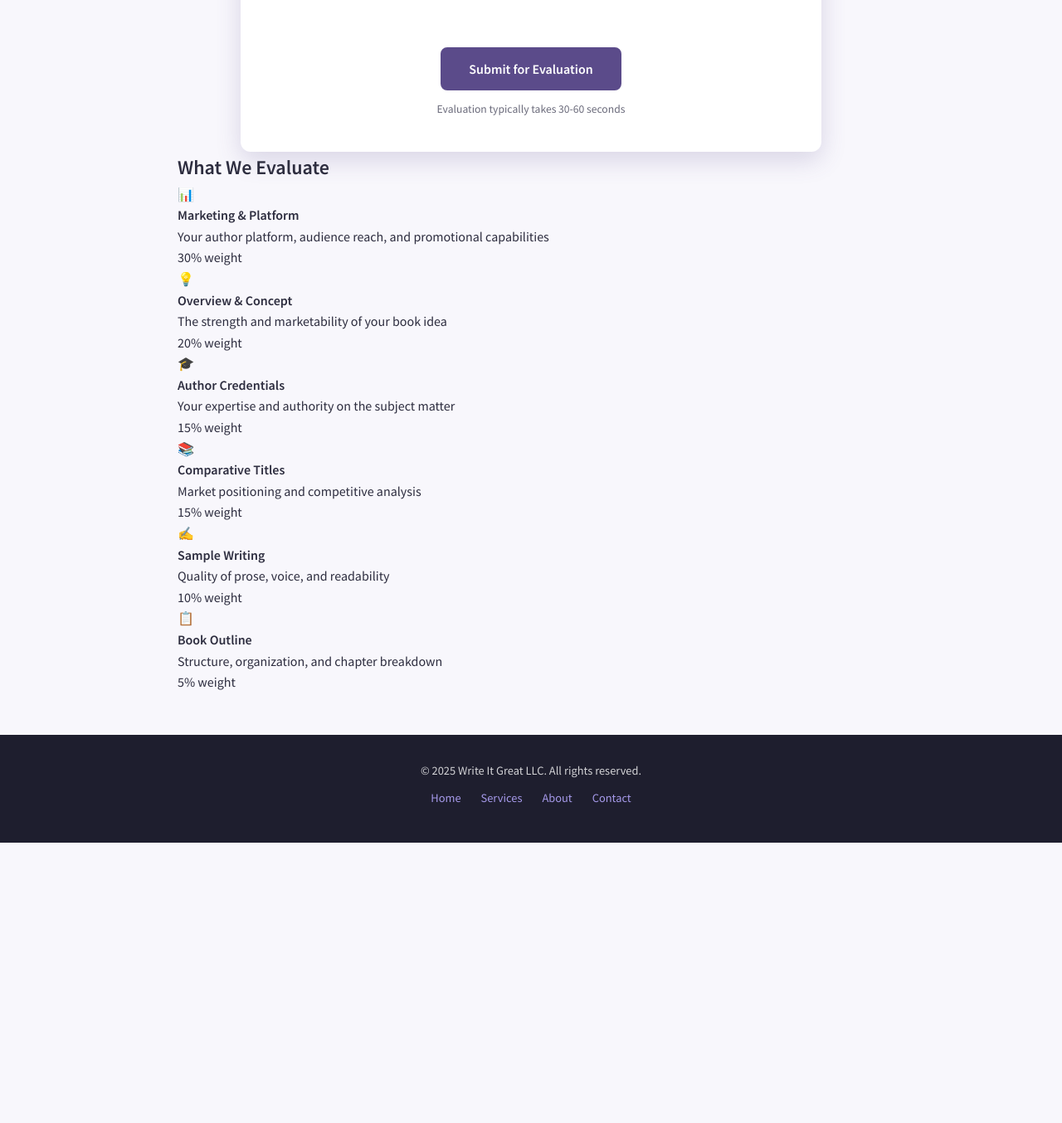
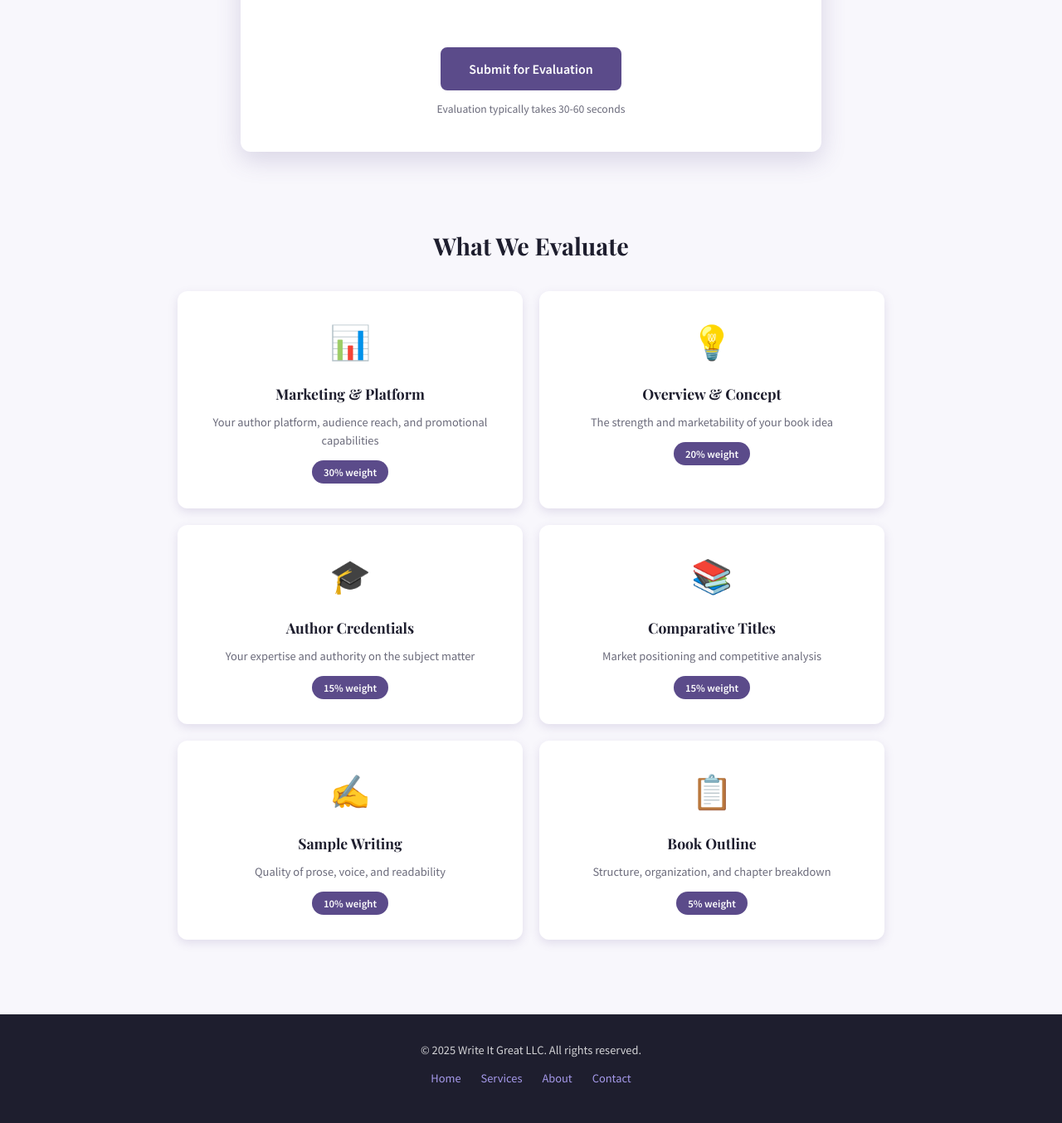
Before and after one commit to writeitgreat/proposal-evaluation, a Flask app: page / in a window 1280 px wide. Shown: the part 1769-3123 px from the top of the page at 83% size. Before the commit the page ends 2785 px from the top, so only its background shows below. Run offline with Flask 3, Linux system fonts and the light colour scheme.

Commit message:
Add info card styling

```diff
--- a/static/css/style.css
+++ b/static/css/style.css
@@ -906,3 +906,70 @@ body {
         padding: 0;
     }
 }
+/* ==================== Info Cards ==================== */
+.info-section {
+    margin-top: 50px;
+    padding: 40px 0;
+}
+
+.info-section h2 {
+    font-family: var(--font-heading);
+    font-size: 1.8rem;
+    text-align: center;
+    color: var(--brand-black);
+    margin-bottom: 32px;
+}
+
+.info-cards {
+    display: grid;
+    grid-template-columns: repeat(auto-fit, minmax(280px, 1fr));
+    gap: 20px;
+    max-width: 900px;
+    margin: 0 auto;
+}
+
+.info-card {
+    background: var(--brand-white);
+    padding: 28px;
+    border-radius: var(--radius-lg);
+    box-shadow: var(--shadow-md);
+    text-align: center;
+    transition: transform 0.3s ease, box-shadow 0.3s ease;
+    border: 2px solid transparent;
+}
+
+.info-card:hover {
+    transform: translateY(-8px);
+    box-shadow: var(--shadow-lg);
+    border-color: var(--brand-primary);
+}
+
+.info-card .card-icon {
+    font-size: 2.5rem;
+    margin-bottom: 16px;
+    display: block;
+}
+
+.info-card h4 {
+    font-family: var(--font-heading);
+    font-size: 1.1rem;
+    margin-bottom: 10px;
+    color: var(--brand-black);
+}
+
+.info-card p {
+    font-size: 0.9rem;
+    color: var(--brand-text-light);
+    margin-bottom: 12px;
+    line-height: 1.5;
+}
+
+.info-card .weight {
+    display: inline-block;
+    background: var(--brand-primary);
+    color: white;
+    padding: 4px 14px;
+    border-radius: 20px;
+    font-size: 0.8rem;
+    font-weight: 600;
+}
```
